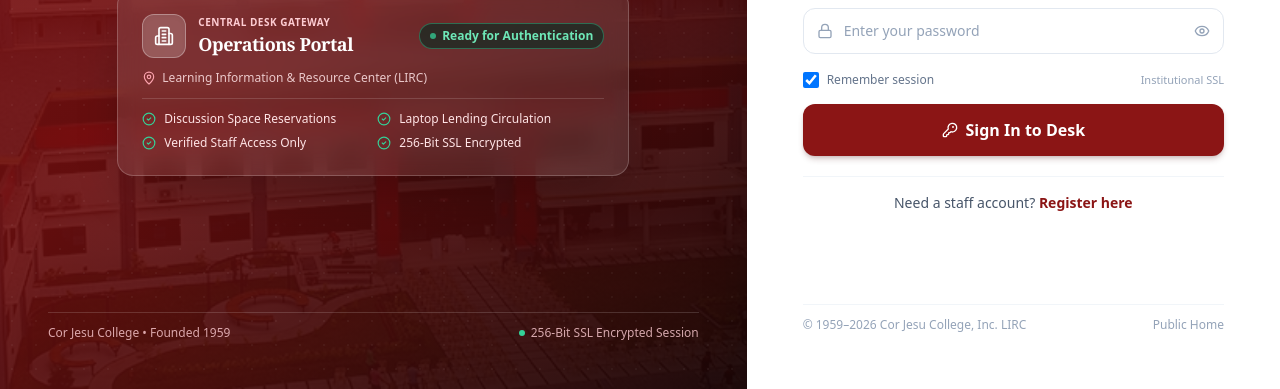
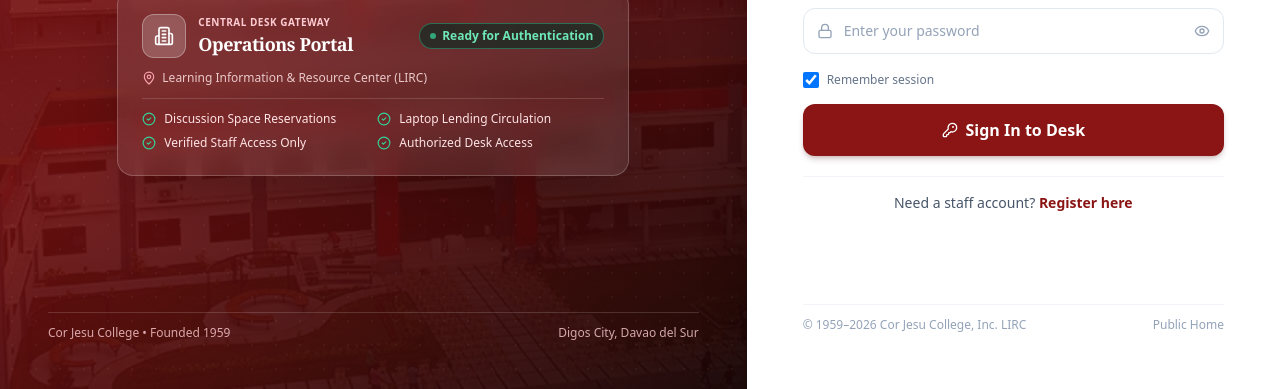
Before and after one commit to ZAndrie/library-booking, a Next.js app: page /login in a window 1280 px wide. Shown: the part 411-800 px from the top of the page. Built offline with nearby package versions, Linux system fonts and the light colour scheme.

Commit message:
Remove 256-Bit SSL Encrypted Session text from login page footer

```diff
--- a/src/frontend/views/LoginView.tsx
+++ b/src/frontend/views/LoginView.tsx
@@ -94,7 +94,7 @@ export default function LoginView() {
             'Discussion Space Reservations',
             'Laptop Lending Circulation',
             'Verified Staff Access Only',
-            '256-Bit SSL Encrypted',
+            'Authorized Desk Access',
           ],
         };
     }
@@ -259,13 +259,10 @@ export default function LoginView() {
           </div>
         </div>
 
-        {/* Bottom: Institutional Security Status & Heritage */}
+        {/* Bottom: Institutional Heritage */}
         <div className="relative z-10 pt-3 border-t border-white/15 flex items-center justify-between text-xs text-rose-200/80 font-medium w-full">
           <div>Cor Jesu College • Founded 1959</div>
-          <div className="flex items-center gap-1.5">
-            <span className="w-1.5 h-1.5 rounded-full bg-emerald-400" />
-            <span>256-Bit SSL Encrypted Session</span>
-          </div>
+          <div>Digos City, Davao del Sur</div>
         </div>
       </div>
 
@@ -377,8 +374,8 @@ export default function LoginView() {
               </div>
             </div>
 
-            {/* REMEMBER ME & INSTITUTIONAL NOTE */}
-            <div className="flex items-center justify-between text-xs text-slate-500 pt-0.5">
+            {/* REMEMBER ME */}
+            <div className="flex items-center text-xs text-slate-500 pt-0.5">
               <label className="flex items-center gap-2 cursor-pointer select-none">
                 <input
                   type="checkbox"
@@ -388,7 +385,6 @@ export default function LoginView() {
                 />
                 <span>Remember session</span>
               </label>
-              <span className="text-[11px] text-slate-400">Institutional SSL</span>
             </div>
 
             {/* SUBMIT BUTTON */}
```
